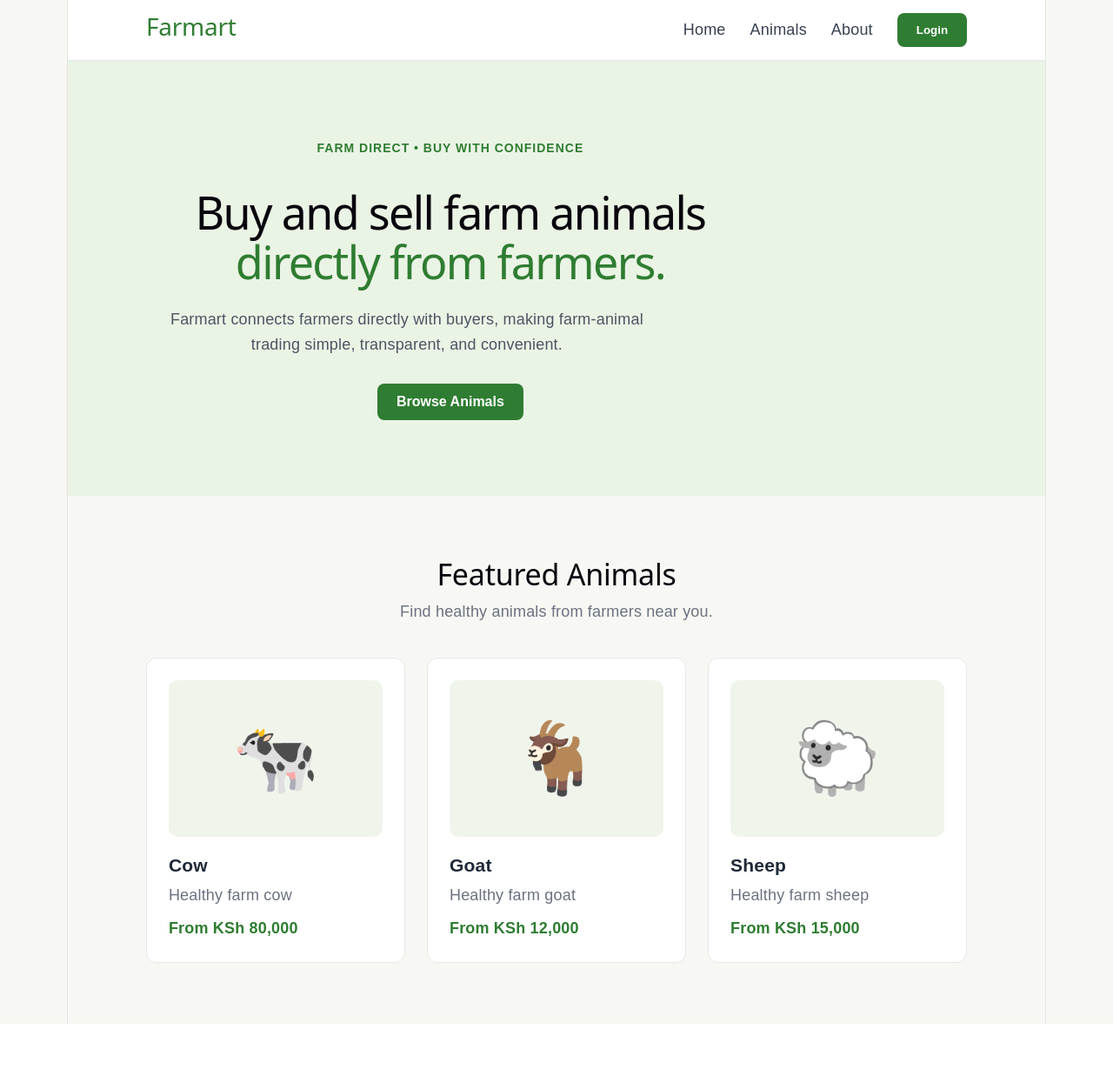
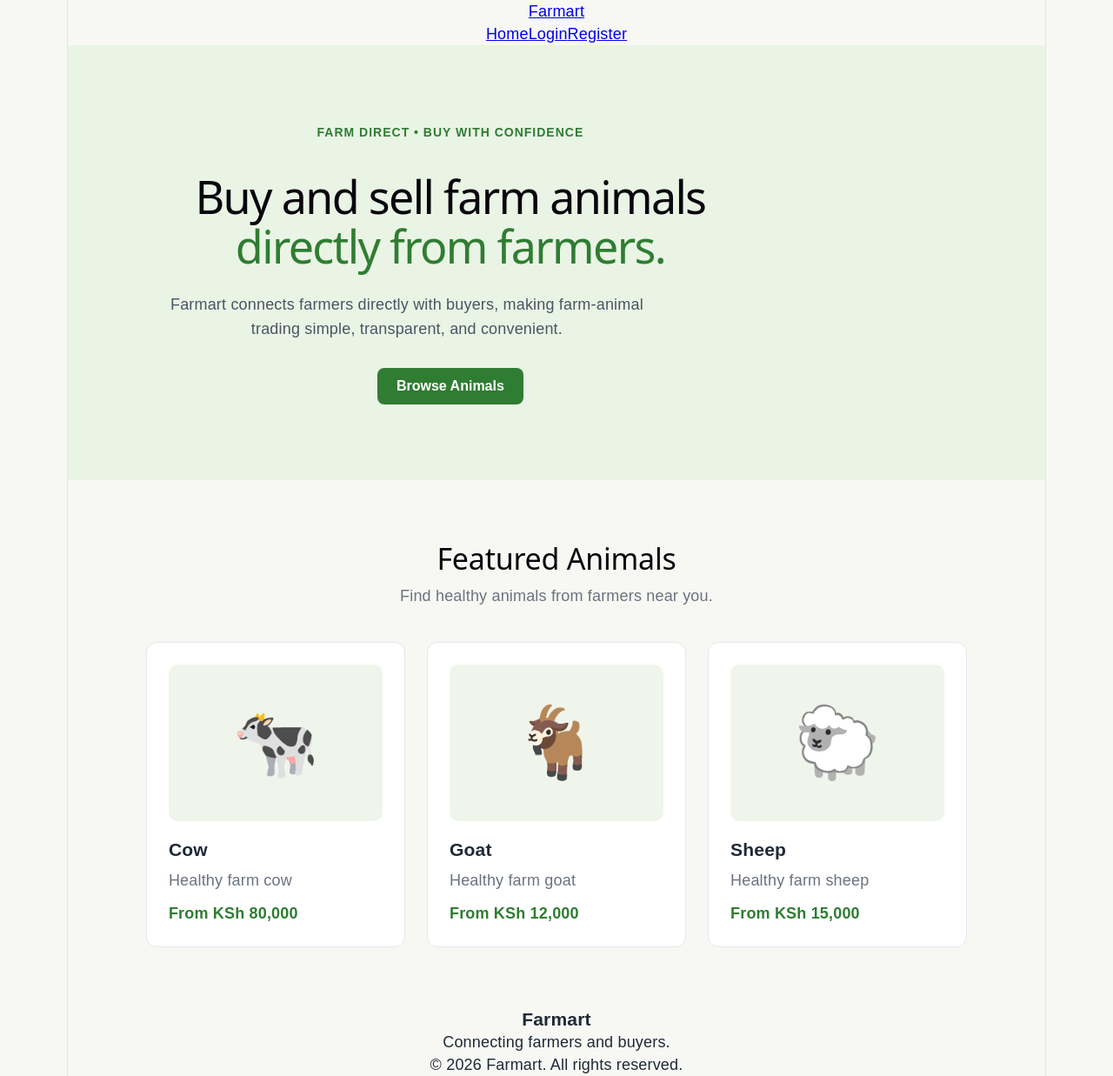
Before and after one commit to Vinvic21/Farmart_frontend, a React (Vite) app: page / in a window 1280 px wide. Shown: the whole page at 87% size. Before the commit the page ends 1177 px from the top, so only its background shows below. Built offline with nearby package versions, Linux system fonts and the light colour scheme.

Commit message:
Add role-aware navbar and footer

```diff
--- a/src/App.jsx
+++ b/src/App.jsx
@@ -1,18 +1,12 @@
-import './App.css'
+import React from 'react';
+import './App.css';
+import Navbar from './components/ui/Navbar';
+import Footer from './components/ui/Footer';
 
 function App() {
   return (
     <div className="app">
-      <nav className="navbar">
-        <h2 className="logo">Farmart</h2>
-
-        <div className="nav-links">
-          <a href="/">Home</a>
-          <a href="#animals">Animals</a>
-          <a href="#about">About</a>
-          <button className="login-btn">Login</button>
-        </div>
-      </nav>
+      <Navbar />
 
       <main>
         <section className="hero">
@@ -61,8 +55,10 @@ function App() {
           </div>
         </section>
       </main>
+
+      <Footer />
     </div>
-  )
+  );
 }
 
-export default App
+export default App;
--- /dev/null
+++ b/src/components/ui/Footer.jsx
@@ -0,0 +1,18 @@
+import React from "react";
+
+const Footer = () => {
+  return (
+    <footer>
+      <div>
+        <h3>Farmart</h3>
+        <p>Connecting farmers and buyers.</p>
+      </div>
+
+      <div>
+        <p>&copy; {new Date().getFullYear()} Farmart. All rights reserved.</p>
+      </div>
+    </footer>
+  );
+};
+
+export default Footer;
--- a/src/components/ui/Navbar.jsx
+++ b/src/components/ui/Navbar.jsx
@@ -0,0 +1,49 @@
+import React from "react";
+
+const Navbar = ({ user }) => {
+  const isFarmer = user?.role === "farmer";
+  const isBuyer = user?.role === "buyer";
+
+  return (
+    <nav>
+      <div>
+        <a href="/">Farmart</a>
+      </div>
+
+      <div>
+        <a href="/">Home</a>
+
+        {!user && (
+          <>
+            <a href="/login">Login</a>
+            <a href="/register">Register</a>
+          </>
+        )}
+
+        {isFarmer && (
+          <>
+            <a href="/dashboard">Dashboard</a>
+            <a href="/products">My Products</a>
+            <a href="/orders">Orders</a>
+          </>
+        )}
+
+        {isBuyer && (
+          <>
+            <a href="/marketplace">Marketplace</a>
+            <a href="/orders">My Orders</a>
+          </>
+        )}
+
+        {user && (
+          <>
+            <a href="/profile">Profile</a>
+            <button type="button">Logout</button>
+          </>
+        )}
+      </div>
+    </nav>
+  );
+};
+
+export default Navbar;
```
